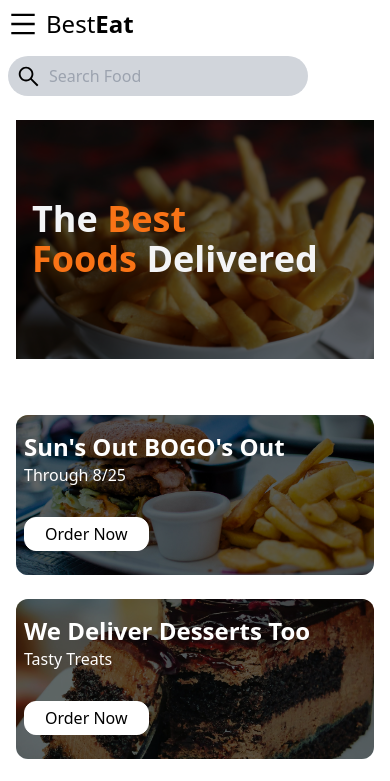
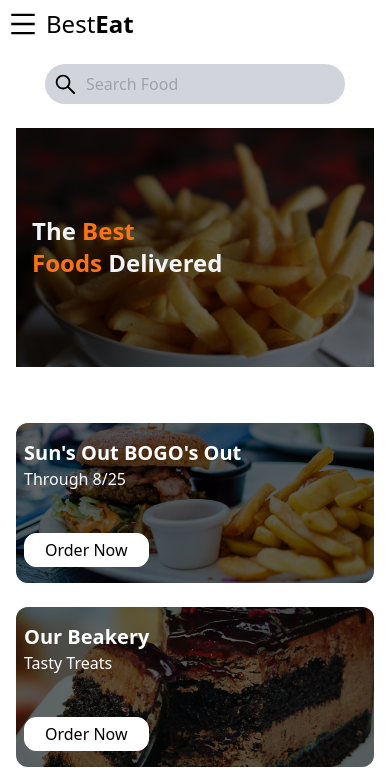
Before and after one commit to henryamos/EatUI, a React (Vite) app: page / in a window 390 px wide. Shown: the top 781 px of the page. Built offline with nearby package versions, Linux system fonts and the light colour scheme.

Commit message:
Added Changes to Mobile View

```diff
--- a/src/App.jsx
+++ b/src/App.jsx
@@ -1,22 +1,26 @@
-import React from 'react'
-import { Navbar } from './components/Navbar'
-import { Hero } from './components/Hero'
-import HeadlineCard from './components/HeadlineCard'
-import Food from './components/Food'
-import Category from './components/Category'
+import React, { Suspense, lazy } from 'react';
+import { Navbar } from './components/Navbar';
+import { Hero } from './components/Hero';
+
+// Lazy loading components
+const HeadlineCard = lazy(() => import('./components/HeadlineCard'));
+const Food = lazy(() => import('./components/Food'));
+const Category = lazy(() => import('./components/Category'));
+
 const App = () => {
   return (
     <>
+      <div className='bg-white w-full h-screen'>
+        <Navbar />
+        <Hero />
+        <Suspense fallback={<div>Loading...</div>}>
+          <HeadlineCard />
+          <Food />
+          <Category />
+        </Suspense>
+      </div>
+    </>
+  );
+};
 
-    <div className='bg-white w-full  h-screen'>
-     <Navbar/>
-     <Hero/>
-     <HeadlineCard/>
-     <Food/>
-     <Category/>
-    </div>
-    </>
-  )
-}
-
-export default App
+export default App;
--- a/src/components/HeadlineCard.jsx
+++ b/src/components/HeadlineCard.jsx
@@ -9,9 +9,9 @@ const HeadlineCard = () => {
           <div className='rounded-xl relative'>
             {/* Overlay */}
              <div className='absolute w-full h-full bg-black/60 rounded-xl text-white'>
-                <p className='font-bold text-2xl px-2 pt-4'>Sun's Out BOGO's Out </p>
+                <p className='font-bold text-xl sm:text-2xl md:text-3xl px-2 pt-4'>Sun's Out BOGO's Out </p>
                 <p className='px-2'>Through 8/25</p>
-                <button className='border-white bg-white  text-black mx-2  absolute bottom-6'>Order Now</button>
+                <button className='border-white bg-white  text-black mx-2  absolute bottom-4 md:bottom-8'>Order Now</button>
              </div>
              <img className='max-h-[160px] md:max-h-[200px] w-full object-cover rounded-xl' src={food1} alt="" />
           </div>
@@ -19,9 +19,9 @@ const HeadlineCard = () => {
           <div className='rounded-xl relative'>
             {/* Overlay */}
              <div className='absolute w-full h-full bg-black/60 rounded-xl text-white'>
-                <p className='font-bold text-2xl px-2 pt-4'> We Deliver Desserts Too </p>
+                <p className='font-bold text-xl sm:text-2xl  md:text-3xl px-2 pt-4'> Our Beakery </p>
                 <p className='px-2'>Tasty Treats</p>
-                <button className='border-white bg-white  text-black mx-2  absolute bottom-6'>Order Now</button>
+                <button className='border-white bg-white  text-black mx-2  absolute bottom-4 md:bottom-8'>Order Now</button>
              </div>
              <img className='max-h-[160px] md:max-h-[200px] w-full object-cover rounded-xl' src={food2} alt="" />
           </div>
@@ -29,9 +29,9 @@ const HeadlineCard = () => {
           <div className='rounded-xl relative'>
             {/* Overlay */}
              <div className='absolute w-full h-full bg-black/60 rounded-xl text-white'>
-                <p className='font-bold text-2xl px-2 pt-4'>Meat Resturant</p>
+                <p className='font-bold text-xl sm:text-2xl md:text-3xl px-2 pt-4'>Meat Resturant</p>
                 <p className='px-2'>Recently Added</p>
-                <button className='border-white bg-white  text-black mx-2  absolute bottom-6'>Order Now</button>
+                <button className='border-white bg-white  text-black mx-2  absolute bottom-4 md:bottom-8'>Order Now</button>
              </div>
              <img className='max-h-[160px] md:max-h-[200px] w-full object-cover rounded-xl' src={Meat} alt="" />
           </div>
--- a/src/components/Hero.jsx
+++ b/src/components/Hero.jsx
@@ -6,8 +6,8 @@ export const Hero = () => {
         <div className='max-h-[500px] relative'>
             {/* Overlay */}
             <div className='absolute w-full h-full text-gray-100 max-h-[500px] bg-black/60 flex flex-col justify-center '>
-                <h1 className='px-4 text-4xl sm:text-5xl md:text-6xl lg-tetx-7xl font-bold'>The <span className='text-orange-500'>Best</span></h1>
-                <h1 className='px-4 text-4xl sm:text-5xl md:text-6xl lg-tetx-7xl font-bold'><span className='text-orange-500'> Foods</span> Delivered</h1>
+                <h1 className='px-4 text-2xl sm:text-5xl md:text-6xl lg-tetx-7xl font-bold'>The <span className='text-orange-500'>Best</span></h1>
+                <h1 className='px-4 text-2xl sm:text-5xl md:text-6xl lg-tetx-7xl font-bold'><span className='text-orange-500'> Foods</span> Delivered</h1>
             </div>
             <img  className='w-full max-h-[500px] object-cover' src={Chips} alt="Pizza" />
 
--- a/src/components/Navbar.jsx
+++ b/src/components/Navbar.jsx
@@ -7,7 +7,7 @@ import {MdFavorite, MdHelp} from 'react-icons/md'
 export const Navbar = () => {
     const [nav,setNav]=useState(false)
   return (
-   <div className='max-w-[1640px] mx-auto flex justify-between items-center p-2 flex-wrap gap-4'>
+   <div className='max-w-[1640px] mx-auto flex justify-between items-center p-2 flex-wrap gap-6'>
     {/* left Side */}
     <div className='flex items-center'>
 
@@ -28,7 +28,7 @@ export const Navbar = () => {
     {/* Left Container End here */}
 
     {/* Search Input */}
-        <div  className='bg-gray-300 rounded-full flex items-center px-2 w-[300px] sm:w-[400px]  lg:w-[500px]'>
+        <div  className='bg-gray-300 rounded-full flex  mx-auto items-center px-2 w-[300px]  sm:w-[400px]  lg:w-[500px]'>
             <AiOutlineSearch size={25}/>
             <input className='bg-transparent p-2 focus:outline-none' type="search" placeholder='Search Food' />
         </div>
```
